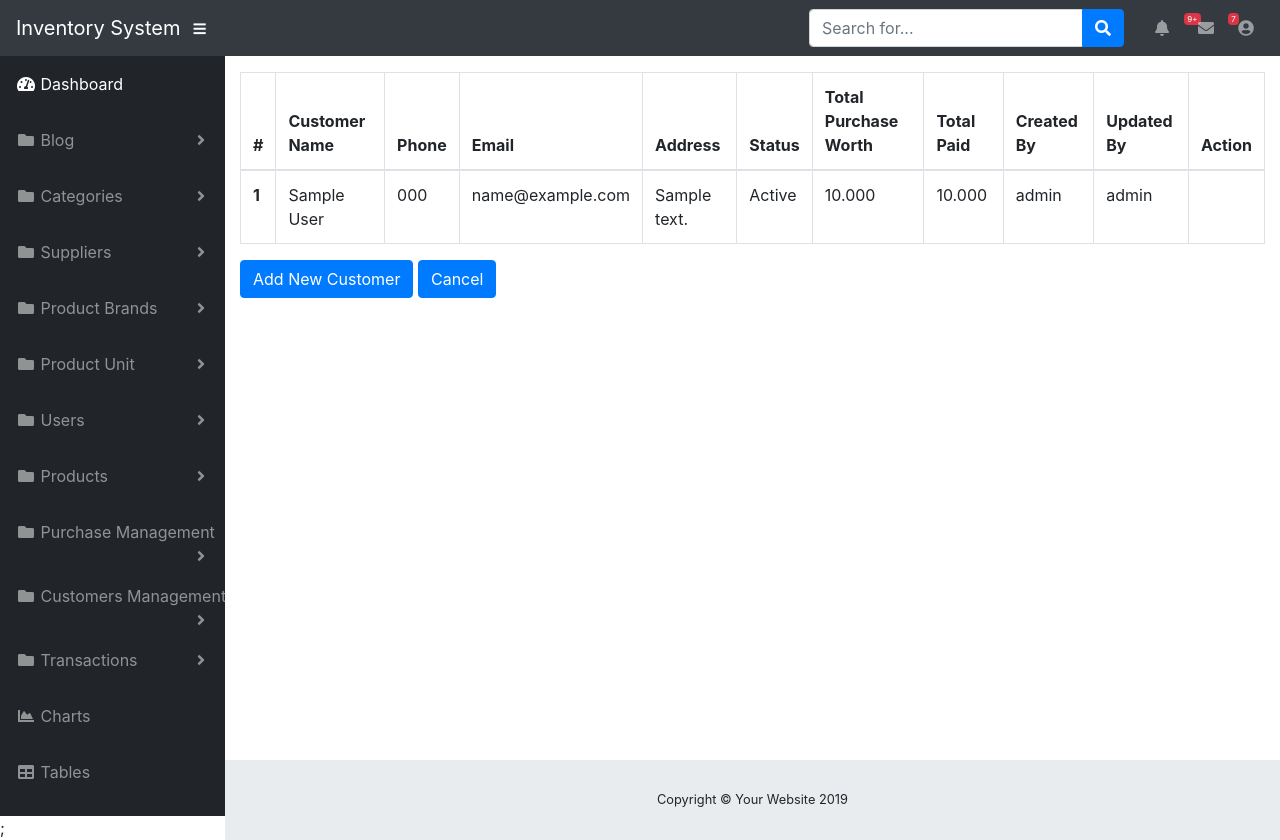
After one commit to Adnatull/Inventory-POS, a Laravel app: page /admin/customers/manage in a window 1280 px wide. The commit adds this page. Run offline with Laravel 8, Linux system fonts and the light colour scheme; a user stored in the database is signed in; data comes from the database, SQL or seed files in the repository; tables that the repository leaves empty hold one stand-in row (values such as "Sample post"); some libraries are stand-ins or nearby versions.

Commit message:
Customer migration, model, controller, add view, all customers view

```diff
--- /dev/null
+++ b/app/Customer.php
@@ -0,0 +1,16 @@
+<?php
+
+namespace App;
+
+use Illuminate\Database\Eloquent\Model;
+
+class Customer extends Model
+{
+  public function CreatedBy() {
+      return $this->belongsTo('App\User', 'created_by');
+  }
+
+  public function UpdatedBy() {
+      return $this->belongsTo('App\User', 'updated_by');
+  }
+}
--- /dev/null
+++ b/app/Http/Controllers/CustomerController.php
@@ -0,0 +1,127 @@
+<?php
+
+namespace App\Http\Controllers;
+
+use App\Customer;
+use Illuminate\Http\Request;
+use Illuminate\Support\Facades\Validator;
+use Illuminate\Support\Facades\Auth;
+use Illuminate\Support\Facades\Redirect;
+use mysql_xdevapi\Exception;
+
+use Helper;
+
+class CustomerController extends Controller
+{
+    /**
+     * Display a listing of the resource.
+     *
+     * @return \Illuminate\Http\Response
+     */
+    public function index()
+    {
+        $customers = Customer::get();
+        return view('admin.customers.manage', ['customers'=> $customers]);
+    }
+
+    /**
+     * Show the form for creating a new resource.
+     *
+     * @return \Illuminate\Http\Response
+     */
+    public function create()
+    {
+        return view('admin.customers.add');
+    }
+
+    /**
+     * Store a newly created resource in storage.
+     *
+     * @param  \Illuminate\Http\Request  $request
+     * @return \Illuminate\Http\Response
+     */
+    public function store(Request $request)
+    {
+      $validatedData = Validator::make($request->all(), [
+          'name' => 'required|max:191',
+          'phone' => 'required|max:15|unique:customers',
+          'email' => 'nullable|email:rfc,dns|unique:customers',
+          'address' => 'nullable|max:191'
+      ]);
+
+      if($validatedData->fails()) {
+          return Redirect::route('add-customer')->withErrors($validatedData->messages())->withInput();
+      }
+      $customer = new Customer();
+
+
+      $customer->name = $request->name;
+      $customer->phone = $request->phone;
+
+      if($request->email) {
+          $customer->email = $request->email;
+      }
+
+      if($request->address) {
+        $customer->address = $request->address;
+      }
+      $customer->created_by = Auth::user()->id;
+      $customer->updated_by = Auth::user()->id;
+      $customer->status = '1';
+      $customer->total_purchase_worth = 0;
+      $customer->total_paid = 0;
+
+      try{
+          $customer->save();
+      }
+      catch(\Exception $e) {
+          return Redirect::route('add-customer')->withErrors("The data has been tempered in midway! try again")->withInput();
+      }
+      return redirect(route('manage-customers'));
+    }
+
+    /**
+     * Display the specified resource.
+     *
+     * @param  \App\Customer  $customer
+     * @return \Illuminate\Http\Response
+     */
+    public function show(Customer $customer)
+    {
+        //
+    }
+
+    /**
+     * Show the form for editing the specified resource.
+     *
+     * @param  \App\Customer  $customer
+     * @return \Illuminate\Http\Response
+     */
+    public function edit(Customer $customer)
+    {
+        //
+    }
+
+    /**
+     * Update the specified resource in storage.
+     *
+     * @param  \Illuminate\Http\Request  $request
+     * @param  \App\Customer  $customer
+     * @return \Illuminate\Http\Response
+     */
+    public function update(Request $request, Customer $customer)
+    {
+        //
+    }
+
+    /**
+     * Remove the specified resource from storage.
+     *
+     * @param  \App\Customer  $customer
+     * @return \Illuminate\Http\Response
+     */
+    public function destroy(Customer $customer)
+    {
+        //
+    }
+}
--- /dev/null
+++ b/resources/views/admin/customers/manage.blade.php
@@ -0,0 +1,75 @@
+@extends('admin.master')
+
+@section('title')
+  Manage Suppliers
+@endsection
+
+@section('body')
+
+    @if($errors->count()>0)
+        @foreach( $errors->all() as $message )
+            <div class="alert alert-primary" role="alert">
+                {{$message}}
+            </div>
+        @endforeach
+    @endif
+
+    <div class="table-responsive">
+        <table class="table table-bordered table-hover">
+            <thead>
+            <tr>
+                <th scope="col">#</th>
+                <th scope="col">Customer Name</th>
+
+             <th scope="col">Phone</th>
+
+                <th scope="col">Email</th>
+                <th scope="col">Address</th>
+                <th scope="col">Status</th>
+                <th scope="col">Total Purchase Worth</th>
+                <th scope="col">Total Paid</th>
+
+
+                <th scope="col">Created By</th>
+                <th scope="col">Updated By</th>
+
+                <th scope="col">Action</th>
+            </tr>
+            </thead>
+            <tbody>
+            @foreach($customers as $customer)
+                <tr>
+                    <th scope="row">{{$customer->id}}</th>
+                    <td>{{ $customer->name }}</td>
+                    <td>{{ $customer->phone }}</td>
+
+                     <td>{{ $customer->email }}</td>
+
+                    <td>{{ $customer->address }}</td>
+
+                    <td>
+                        @if($customer->status == 1)
+                            {{"Active" }}
+                        @else
+                            {{"Not Active"}}
+                        @endif
+                    </td>
+                    <td>{{ $customer->total_purchase_worth }}</td>
+                    <td>{{ $customer->total_paid }}</td>
+
+                    <td>{{$customer->CreatedBy['name']}}</td>
+                    <td>{{$customer->UpdatedBy['name']}}</td>
+                    <td>
+
+
+                    </td>
+                </tr>
+
+            @endforeach
+
+            </tbody>
+        </table>
+        <a type="submit" class="btn btn-primary" href="{{route('add-supplier')}}" >Add New Customer</a>
+        <a class="btn btn-primary" href="{{route('admin')}}">Cancel</a>
+    </div>
+@endsection
--- a/resources/views/admin/master.blade.php
+++ b/resources/views/admin/master.blade.php
@@ -215,6 +215,19 @@
                 </div>
             </li>
         @endif
+        @if(Auth::user()->hasRole('executive'))
+            <li class="nav-item dropdown">
+                <a class="nav-link dropdown-toggle" href="#" id="pagesDropdown" role="button" data-toggle="dropdown" aria-haspopup="true" aria-expanded="false">
+                    <i class="fas fa-fw fa-folder"></i>
+                    <span>Customers Management</span>
+                </a>
+                <div class="dropdown-menu" aria-labelledby="pagesDropdown">
+
+                    <a class="dropdown-item" href="{{route('add-customer')}}">Add New Customer</a>
+                    <a class="dropdown-item" href="{{route('manage-customers')}}">See All Customers</a>
+                </div>
+            </li>
+        @endif
 
         @if(Auth::user()->hasRole('seller'))
             <li class="nav-item dropdown">
--- a/routes/web.php
+++ b/routes/web.php
@@ -51,6 +51,10 @@ Route::group(['middleware' => ['auth']], function() {
         Route::post('/admin/purchases/add', 'PurchaseController@store')->name('purchase-products');
         Route::get('/admin/purchases/manage', 'PurchaseController@index')->name('see-all-purchases');
 
+        Route::get('/admin/customers/add', 'CustomerController@create')->name('add-customer');
+        Route::post('/admin/customers/add', 'CustomerController@store')->name('add-customer');
+        Route::get('/admin/customers/manage', 'CustomerController@index')->name('manage-customers');
+
     });
     Route::group(['middleware' => ['manager']], function() {
         Route::get('/admin/products/manage-products/product/photo/delete/{id}', 'ProductController@deleteProductPhoto')->name('deleteProductPhoto');
@@ -61,6 +65,8 @@ Route::group(['middleware' => ['auth']], function() {
 
     Route::group(['middleware' => ['seller']], function() {
         Route::get('/admin/products/sale', 'TransactionController@sell')->name('sell-products');
+
+
     });
 
 });
```
Also changed, not shown: resources/views/admin/customers/add.blade.php (added, +47 -0 lines), database/migrations/2020_01_18_074631_create_customers_table.php (added).
